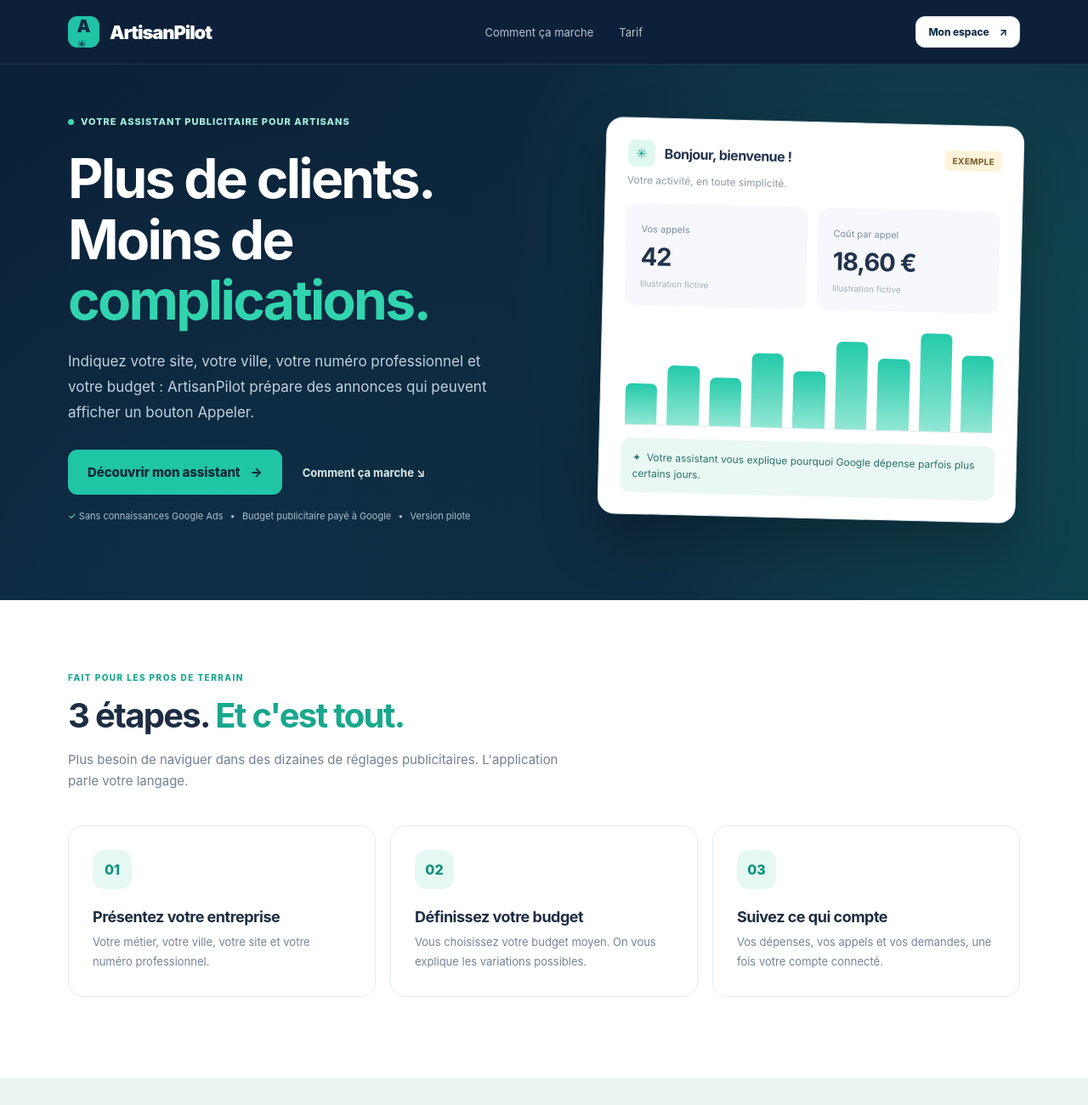
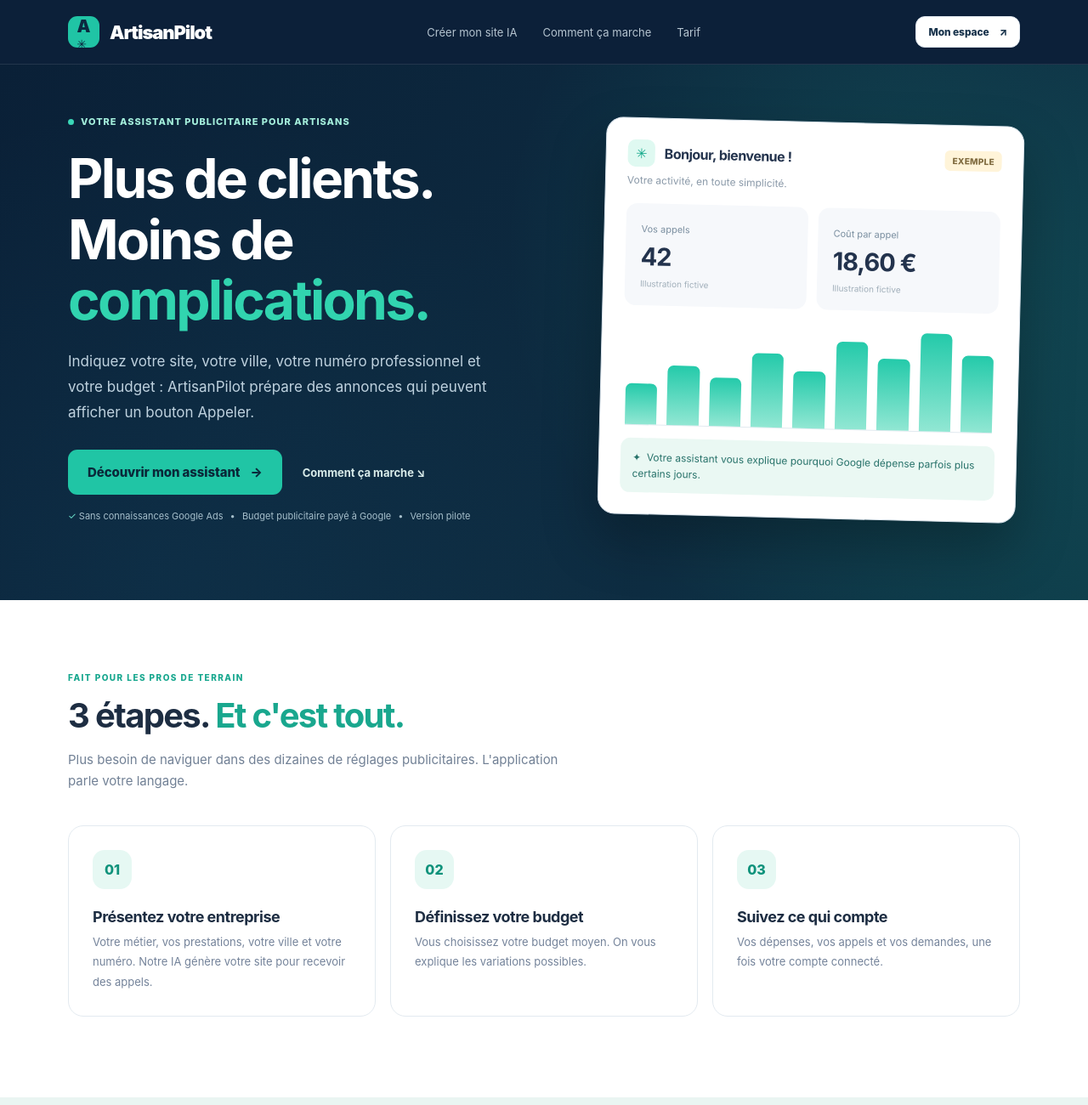
Before and after one commit to touiferfarid-spec/ARTISANTPILOT, a website: page public/index.html in a window 1280 px wide. Shown: the top 1300 px of the page at 85% size. Drawn offline with nearby package versions, Linux system fonts and the light colour scheme; no server answers.

Commit message:
feat: integrate call-first sites in onboarding and Google Ads setup

```diff
--- a/public/index.html
+++ b/public/index.html
@@ -5,7 +5,7 @@
   <meta name="viewport" content="width=device-width,initial-scale=1">
   <meta name="theme-color" content="#0b1e36">
   <meta name="description" content="ArtisanPilot : pilotez vos publicités Google simplement. Des appels, des demandes de devis, un budget maîtrisé.">
-  <title>ArtisanPilot — Votre publicité Google, sans complications</title>
+  <title>ArtisanPilot — Plus d’appels pour votre entreprise, simplement</title>
   <link rel="stylesheet" href="/style.css">
   <link rel="stylesheet" href="https://unpkg.com/leaflet@1.9.4/dist/leaflet.css">
   <script src="/coverage.js" defer></script>
@@ -14,7 +14,7 @@
 <body>
   <header class="site-header">
     <a href="#accueil" class="brand"><span class="brand-mark">A<span>✳</span></span><span>ArtisanPilot</span></a>
-    <nav class="marketing-links" id="marketingLinks"><a href="#fonctionnement">Comment ça marche</a><a href="#offre">Tarif</a></nav>
+    <nav class="marketing-links" id="marketingLinks"><a href="/studio">Créer mon site IA</a><a href="#fonctionnement">Comment ça marche</a><a href="#offre">Tarif</a></nav>
     <div class="header-right">
       <span id="topUser" class="top-user hidden"></span>
       <button id="openAuth" class="btn btn-small btn-light">Mon espace <span aria-hidden="true">↗</span></button>
@@ -51,7 +51,7 @@
       <h2>3 étapes. <span>Et c'est tout.</span></h2>
       <p>Plus besoin de naviguer dans des dizaines de réglages publicitaires. L'application parle votre langage.</p>
       <div class="how-cards">
-        <div class="how-card"><div class="how-icon">01</div><h3>Présentez votre entreprise</h3><p>Votre métier, votre ville, votre site et votre numéro professionnel.</p></div>
+        <div class="how-card"><div class="how-icon">01</div><h3>Présentez votre entreprise</h3><p>Votre métier, vos prestations, votre ville et votre numéro. Notre IA génère votre site pour recevoir des appels.</p></div>
         <div class="how-card"><div class="how-icon">02</div><h3>Définissez votre budget</h3><p>Vous choisissez votre budget moyen. On vous explique les variations possibles.</p></div>
         <div class="how-card"><div class="how-icon">03</div><h3>Suivez ce qui compte</h3><p>Vos dépenses, vos appels et vos demandes, une fois votre compte connecté.</p></div>
       </div>
@@ -59,7 +59,7 @@
     <section id="offre" class="offer-section"><div class="container offer-inner"><div><div class="eyebrow">UNE OFFRE CLAIRE</div><h2>99 € <span>/ mois</span></h2><p>Tarif envisagé, hors budget publicitaire payé à Google. Les fonctions avancées sont en cours d'activation.</p></div><button id="offerStart" class="btn btn-dark">Découvrir la démo <span>→</span></button></div></section>
     <footer class="marketing-footer container">ArtisanPilot · Version pilote · Aucune publicité active sur cette démonstration · Les résultats illustrés sont fictifs. <a href="/privacy">Confidentialité</a> · <a href="/terms">Conditions d’utilisation</a> · <a href="mailto:ecomstability@gmail.com">Contact</a></footer>
   </main>
-  <main id="appView" class="app hidden">
+  <main id="appView" class="app hidden"><div style="max-width:1180px;margin:auto;padding:16px 28px 0"><a href="/studio" class="btn btn-green" style="margin:12px 0 22px;display:inline-flex">✳ Créer mon site IA optimisé pour les appels →</a></div>
     <div class="app-shell">
       <aside class="sidebar" aria-label="Navigation de l'application">
         <div class="side-eyebrow">MON ESPACE ARTISAN</div>
```
